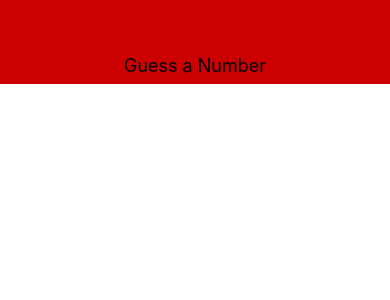
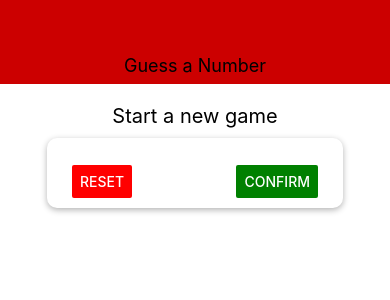
Before and after one commit to AdilsonS/Componentes-Estilos-e-Layouts, a React Native app: screen / in a window 390 px wide. Shown: the top 300 px of the page. Built offline with nearby package versions, Linux system fonts and the light colour scheme.

Commit message:
Inciado a tela para inserir valores; Criado o componente de Card

```diff
--- a/App.js
+++ b/App.js
@@ -2,11 +2,13 @@
 import { StyleSheet, Text, View } from 'react-native';
 
 import Header from "./components/Header";
+import StartGameScreen from './sreens/StartGameScreen';
 
 export default function App() {
   return (
     <View style={styles.screen}>
       <Header title="Guess a Number"/>
+      <StartGameScreen/>
     </View>
   );
 }
--- /dev/null
+++ b/components/Card.js
@@ -0,0 +1,25 @@
+import React from 'react';
+import { View, StyleSheet } from 'react-native';
+
+const Card = props => {
+  return (
+    <View style={{ ...styles.card, ...props.style }}>
+      {props.children}
+    </View>
+  )
+};
+
+const styles = StyleSheet.create({
+  card: {
+    alignItems: 'center',
+    shadowColor: 'black',
+    shadowOffset: { width: 0, height: 2 },
+    shadowRadius: 6,
+    shadowOpacity: 0.3,
+    elevation:8,
+    padding:10,
+    borderRadius:10
+  }
+});
+
+export default Card;
--- /dev/null
+++ b/sreens/StartGameScreen.js
@@ -0,0 +1,58 @@
+import React from 'react';
+import { View, StyleSheet, Text, TextInput, Button } from 'react-native';
+
+import Card from '../components/Card';
+
+const confirAction = () => {
+
+};
+const restAction = () => {
+
+};
+
+const StartGameScreen = props => {
+  return (
+    <View style={styles.screen}>
+      <Text style={styles.title}>Start a new game</Text>
+      <Card style={styles.inputContainer}>
+        <TextInput style={styles.input} />
+        <View style={styles.buttonContainer}>
+          <Button style={styles.button} title="Reset" color='red' onPress={restAction()} />
+          <Button style={styles.button} title="Confirm" color='green' onPress={confirAction()} />
+        </View>
+      </Card>
+    </View>
+  )
+};
+
+const styles = StyleSheet.create({
+  screen: {
+    flex: 1,
+    padding: 10,
+    alignItems: 'center',
+  },
+
+  title: {
+    fontSize: 20,
+    marginVertical: 10
+  },
+
+  input: {
+
+  },
+
+  inputContainer: {
+    backgroundColor:'white',
+    width: 300,
+    maxWidth: '80%',
+    },
+
+  buttonContainer: {
+    flexDirection: 'row',
+    width: '100%',
+    justifyContent: 'space-between',
+    paddingHorizontal: 15
+  },
+});
+
+export default StartGameScreen;
```
